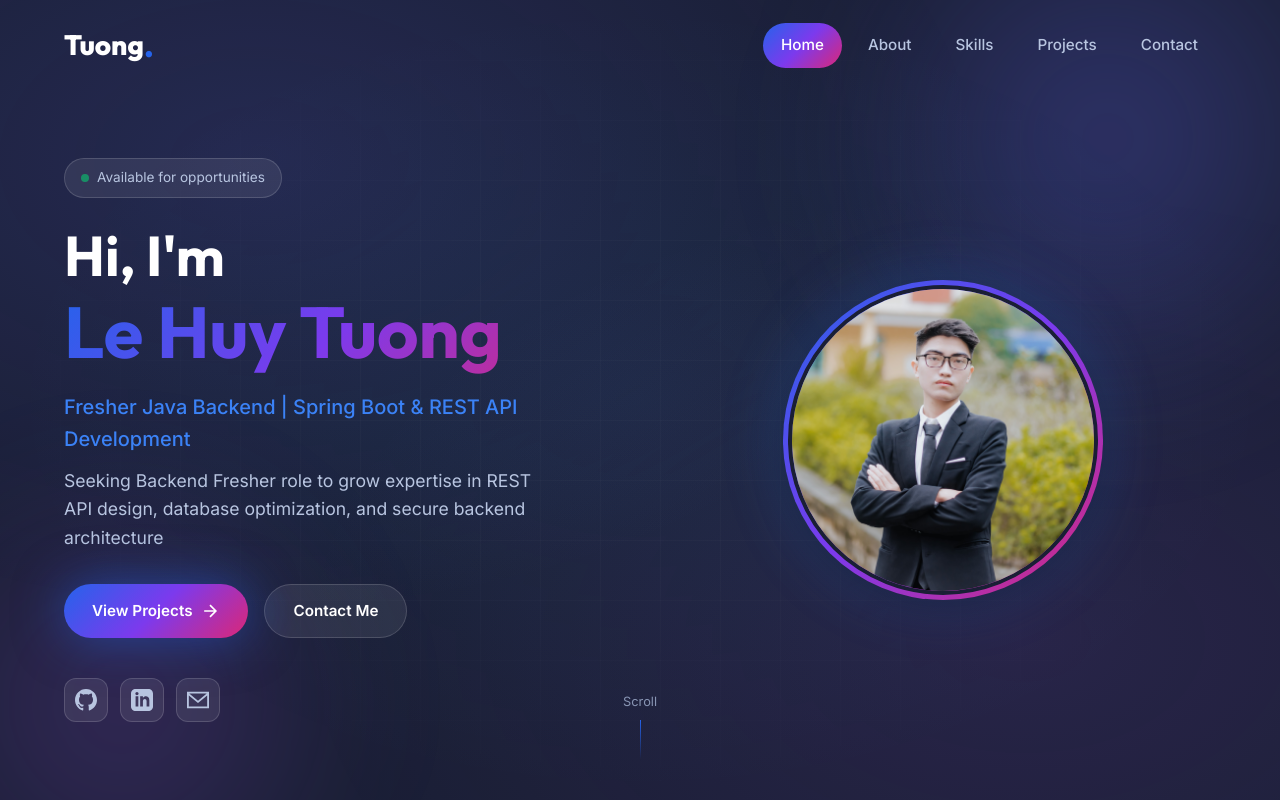
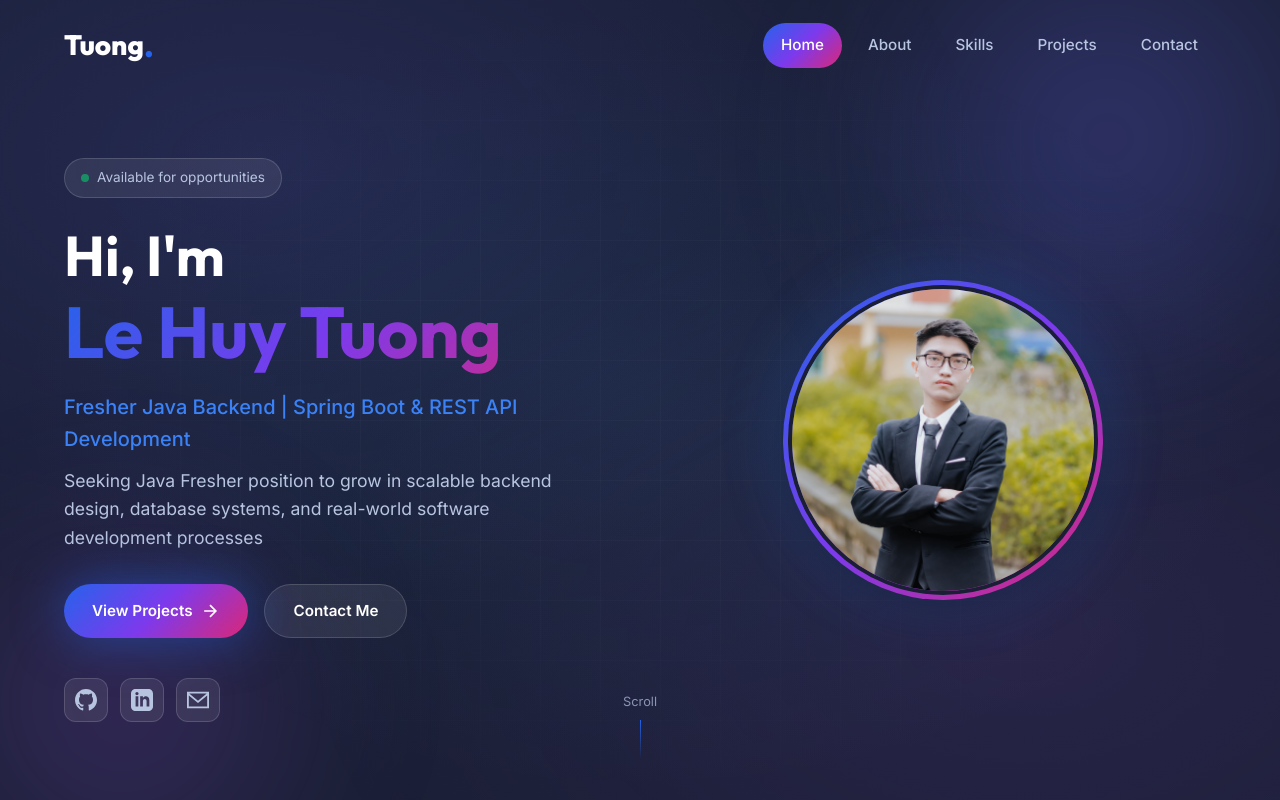
Before and after one commit to LeHuyTuong/portfolio, a React (Vite) app: page / in a window 1280 px wide. Shown: the top 800 px of the page. Built offline with nearby package versions, Linux system fonts and the light colour scheme.

Commit message:
Update bio to match CV objective

```diff
--- a/src/data/portfolioData.js
+++ b/src/data/portfolioData.js
@@ -5,14 +5,13 @@ export const personalInfo = {
   name: "Le Huy Tuong",
   title: "Backend Developer",
   tagline: "Fresher Java Backend | Spring Boot & REST API Development",
-  subtitle: "Seeking Backend Fresher role to grow expertise in REST API design, database optimization, and secure backend architecture",
+  subtitle: "Seeking Java Fresher position to grow in scalable backend design, database systems, and real-world software development processes",
   email: "lehuytuong2005@gmail.com",
   phone: "+84 372 728 768",
   location: "Thu Duc, Ho Chi Minh City, Vietnam",
-  bio: `Software Engineering student at FPT University specializing in backend development
-  with the Java & Spring Boot ecosystem. Built REST APIs with Spring Boot for wallet transactions
-  and booking flows; implemented validation, exception handling, and basic rate limiting;
-  deployed with Docker Compose + Nginx on Linux VPS (SSL).`,
+  bio: `Backend-oriented Software Engineering student specializing in Java and Spring Boot.
+  Hands-on experience building RESTful APIs, transactional workflows, and SQL-based systems.
+  Deployed with Docker Compose + Nginx on Linux VPS with SSL.`,
   resumeUrl: "/resume.pdf",
   social: {
     github: "https://github.com/LeHuyTuong",
```
